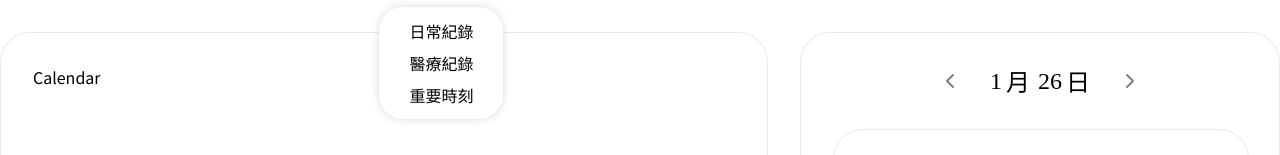
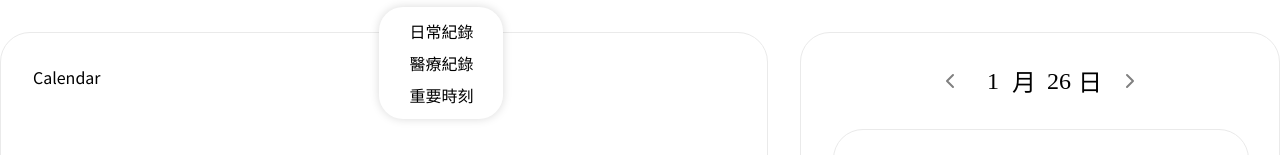
Before and after one commit to penspulse326/rocket_pawsmore, a Next.js app: page /test/record_dashboard in a window 1280 px wide. Shown: the part 154-309 px from the top of the page. Built offline with nearby package versions, Linux system fonts and the light colour scheme.

Commit message:
fixed: RecordCard Date gap fixed

```diff
--- a/src/components/recordDashboard/RecordCard.tsx
+++ b/src/components/recordDashboard/RecordCard.tsx
@@ -27,11 +27,15 @@ const RecordCard = () => {
         />
         <ul className="flex gap-x-2 text-2xl justify-center font-medium max-w-[124px] w-full">
           <ol className="flex gap-x-1">
-            <li className="font-['futura']">{currentTime.format("M")}</li>
+            <li className="font-['futura'] text-center w-[30px]">
+              {currentTime.format("M")}
+            </li>
             <li>月</li>
           </ol>
           <ol className="flex gap-x-1">
-            <li className="font-['futura']">{currentTime.format("D")}</li>
+            <li className="font-['futura'] text-center w-[30px]">
+              {currentTime.format("D")}
+            </li>
             <li>日</li>
           </ol>
         </ul>
```
